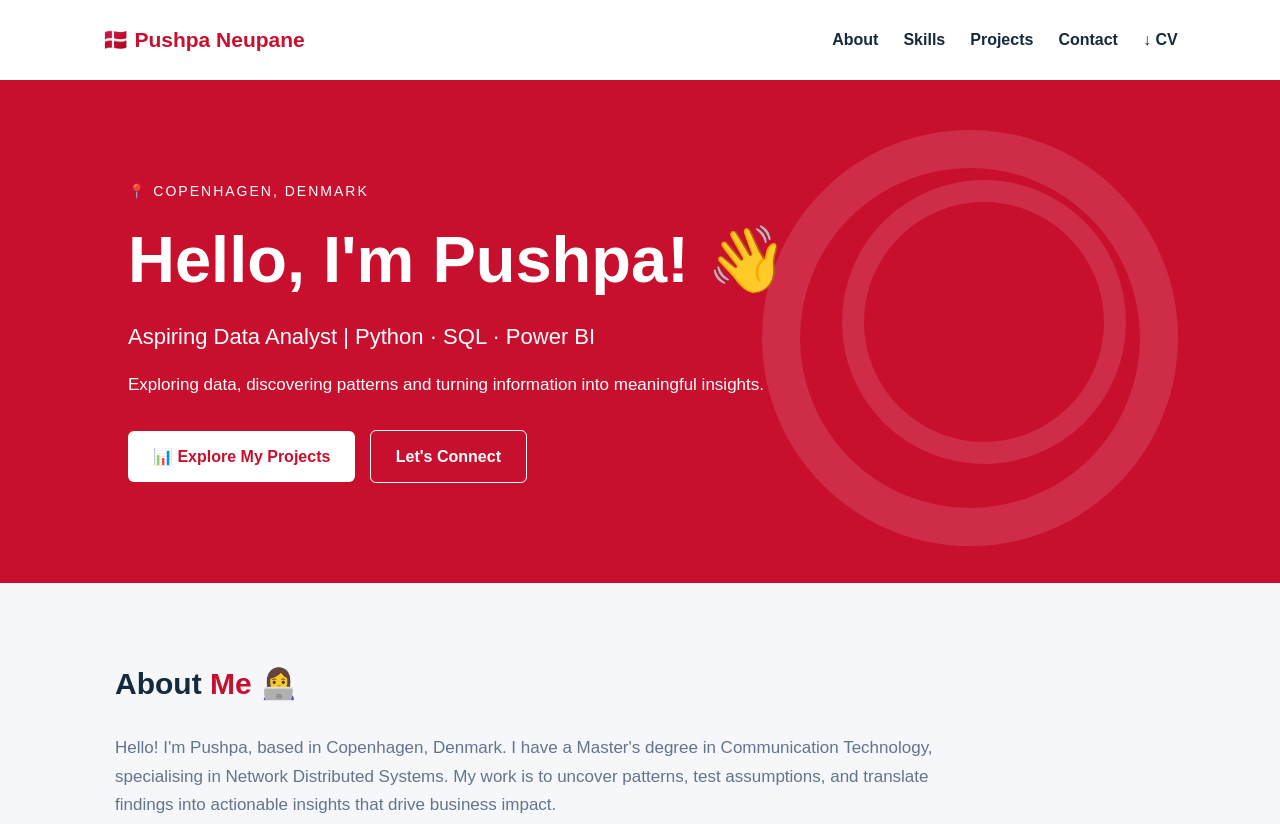
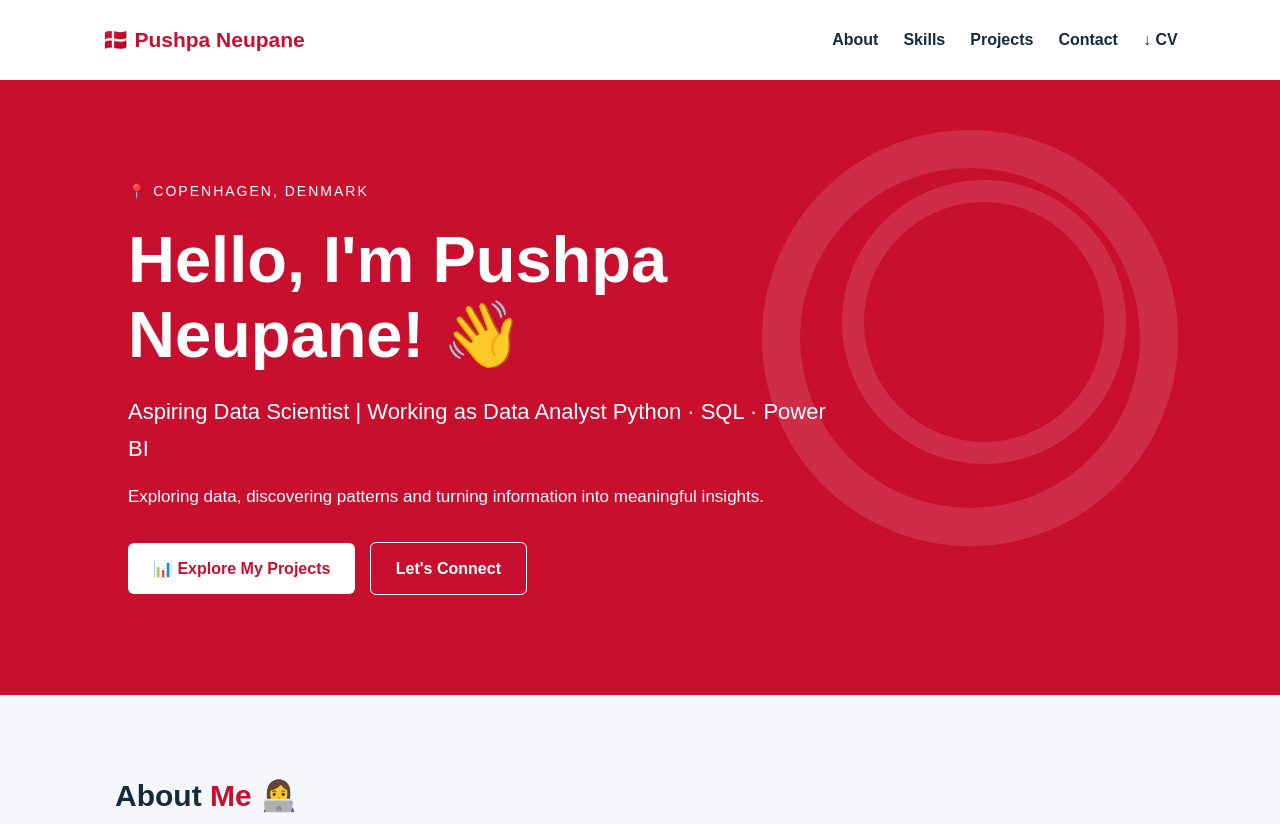
Before and after one commit to pushpaneupane710/pushpaneupane710.github.io, a plain HTML site: page index.html in a window 1280 px wide. Shown: the top 824 px of the page. Drawn offline with Linux system fonts and the light colour scheme.

Commit message:
Update name and title in index.html

```diff
--- a/index.html
+++ b/index.html
@@ -354,10 +354,10 @@
                 📍 COPENHAGEN, DENMARK
             </div>
 
-            <h1>Hello, I'm Pushpa! 👋</h1>
+            <h1>Hello, I'm Pushpa Neupane! 👋</h1>
 
             <h2>
-                Aspiring Data Analyst |
+                Aspiring Data Scientist | Working as Data Analyst
                 Python · SQL · Power BI
             </h2>
 
```
